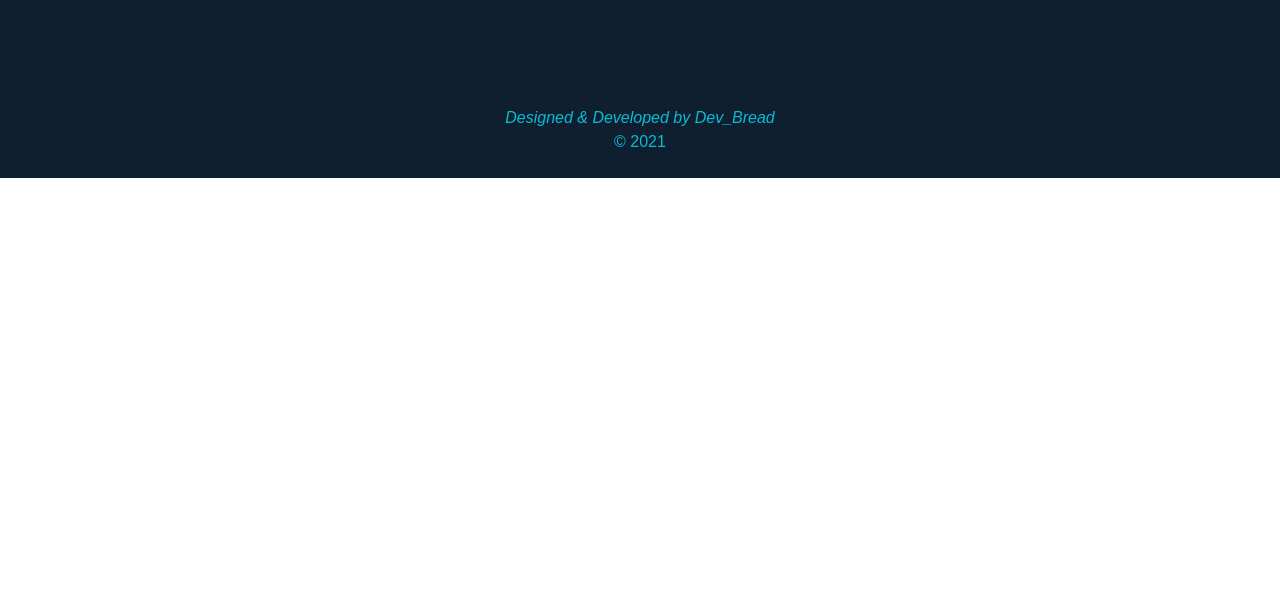
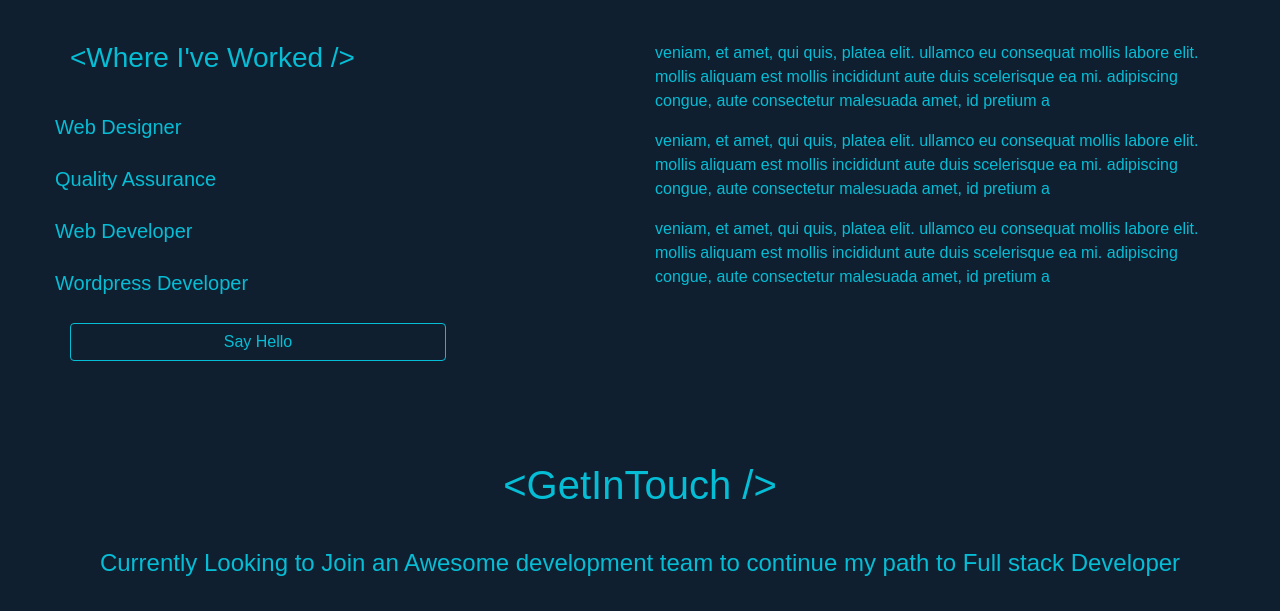
Before and after one commit to Bisrad/sanity-gatsby-portfolio, a Gatsby site: page / in a window 1280 px wide. Shown: the part 842-1453 px from the top of the page. Before the commit the page ends 1020 px from the top, so only its background shows below. Built offline with nearby package versions, Linux system fonts and the light colour scheme; Gatsby itself is replaced by a stand-in of ours; a web font is replaced by a local one.

Commit message:
Add initial Work Component

```diff
--- a/src/components/layout.js
+++ b/src/components/layout.js
@@ -10,6 +10,8 @@ import "@fontsource/open-sans" // Defaults to weight 400.
 import Header from './header';
 import Footer from './footer';
 import Contact from './contact';
+import About from './about';
+import Work from './work';
 
 
 const ContentWrapper = styled.div`
@@ -52,6 +54,8 @@ const Layout = ({ children }) => (
           <FlexThisBox>
             <Header siteTitle={data.site.siteMetadata.title} />
             <ContentWrapper>{children}</ContentWrapper>
+            <About />
+            <Work />
             <Contact />
             <Footer />
           </FlexThisBox>
--- /dev/null
+++ b/src/components/work.js
@@ -0,0 +1,45 @@
+import React from "react";
+import { Container, Row, Col, Button } from "react-bootstrap";
+
+
+class Work extends React.Component {
+    render() {
+        return(
+            <Container style={{ borderRight: 3, padding: 50 }}>
+                <Row>
+                    <Col>
+                    <h3 style={{ textAlign: 'left',  marginBottom:'2.5rem'  }}>{"<"}Where I've Worked  {"/>"}</h3>
+                    <Row>
+                    <ul style={{ margin: 0, padding: 0 }}>
+                        <li style={{ paddingBottom: 20 }}>
+                        <h5>Web Designer</h5>
+                        </li>
+                        <li style={{ paddingBottom: 20 }}>
+                        <h5>Quality Assurance</h5>
+                        </li>
+                        <li style={{ paddingBottom: 20 }}>
+                        <h5>Web Developer</h5>
+                        </li>
+                        <li style={{ paddingBottom: 20 }}>
+                        <h5>Wordpress Developer</h5>
+                        </li>
+                    </ul>
+                    </Row>
+                        <Button
+                            variant="default"
+                            style={{ width: 350, borderColor: '#06BDD6', backgroundColor: 'none', color: '#06BDD6'  }}
+                            >
+                            Say Hello
+                        </Button>
+                    </Col>
+                    <Col>
+                    <p>veniam, et amet, qui quis, platea elit. ullamco eu consequat mollis labore elit. mollis aliquam est mollis incididunt aute duis scelerisque ea mi. adipiscing congue, aute consectetur malesuada amet, id pretium a</p>
+                    <p>veniam, et amet, qui quis, platea elit. ullamco eu consequat mollis labore elit. mollis aliquam est mollis incididunt aute duis scelerisque ea mi. adipiscing congue, aute consectetur malesuada amet, id pretium a</p>
+                    <p>veniam, et amet, qui quis, platea elit. ullamco eu consequat mollis labore elit. mollis aliquam est mollis incididunt aute duis scelerisque ea mi. adipiscing congue, aute consectetur malesuada amet, id pretium a</p>
+                    </Col>
+                </Row>
+            </Container>
+        );
+    }
+}
+export default Work
```
